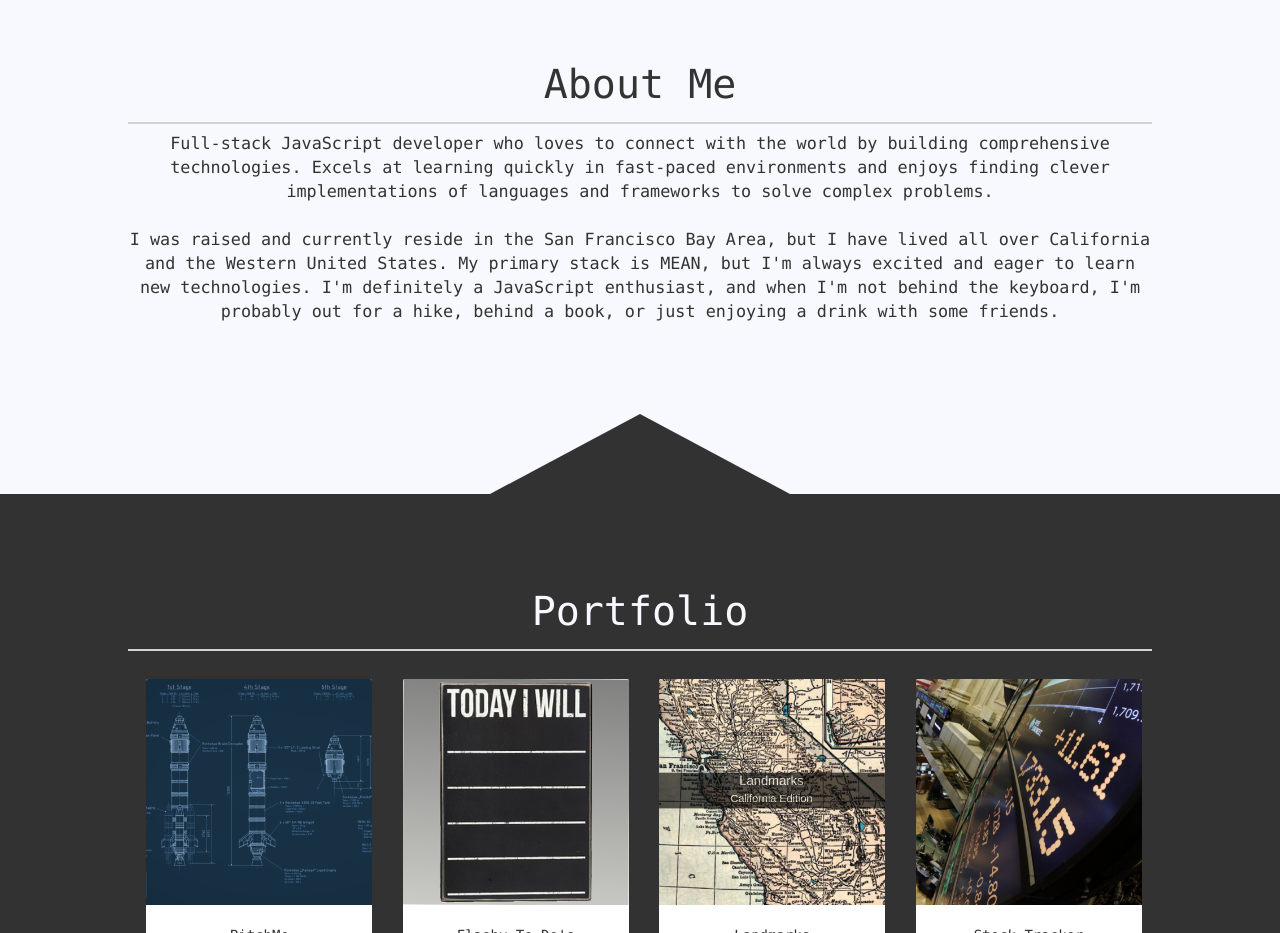
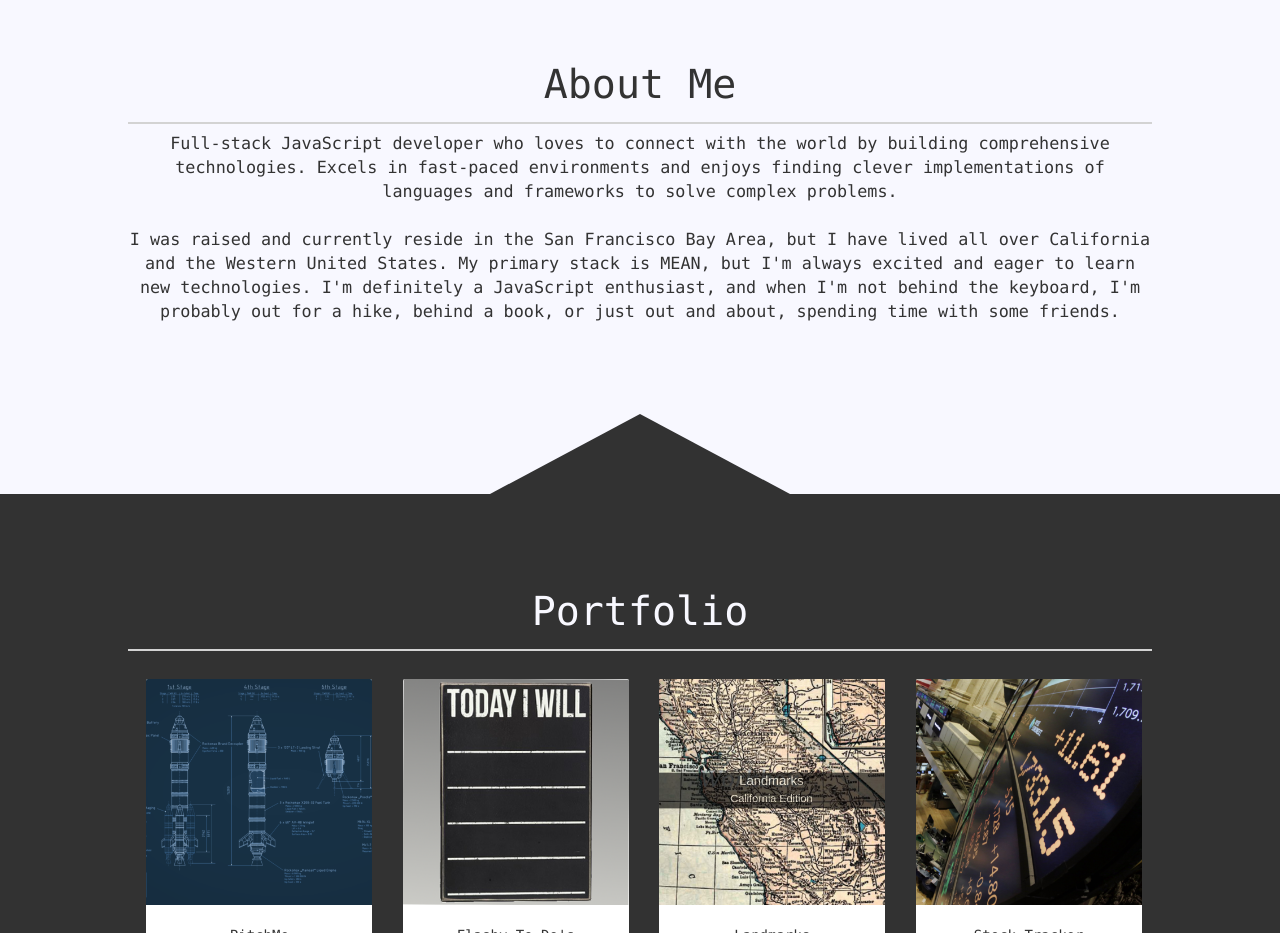
Before and after one commit to austinezell/austinezell.github.io, a website: page index.html in a window 1280 px wide. Shown: the part 1760-2693 px from the top of the page. Drawn offline with nearby package versions, Linux system fonts and the light colour scheme.

Commit message:
edits about me

```diff
--- a/index.html
+++ b/index.html
@@ -112,9 +112,9 @@
           </div>
           <div class="horizontal-line"></div>
           <span class="vertical-center">
-            Full-stack JavaScript developer who loves to connect with the world by building comprehensive technologies. Excels at learning quickly in fast-paced environments and enjoys finding clever implementations of languages and frameworks to solve complex problems.
+            Full-stack JavaScript developer who loves to connect with the world by building comprehensive technologies. Excels in fast-paced environments and enjoys finding clever implementations of languages and frameworks to solve complex problems.
             <br><br>
-            I was raised and currently reside in the San Francisco Bay Area, but I have lived all over California and the Western United States. My primary stack is MEAN, but I'm always excited and eager to learn new technologies. I'm definitely a JavaScript enthusiast, and when I'm not behind the keyboard, I'm probably out for a hike, behind a book, or just enjoying a drink with some friends.
+            I was raised and currently reside in the San Francisco Bay Area, but I have lived all over California and the Western United States. My primary stack is MEAN, but I'm always excited and eager to learn new technologies. I'm definitely a JavaScript enthusiast, and when I'm not behind the keyboard, I'm probably out for a hike, behind a book, or just out and about, spending time with some friends.
           </span>
         </div>
       </section>
```
